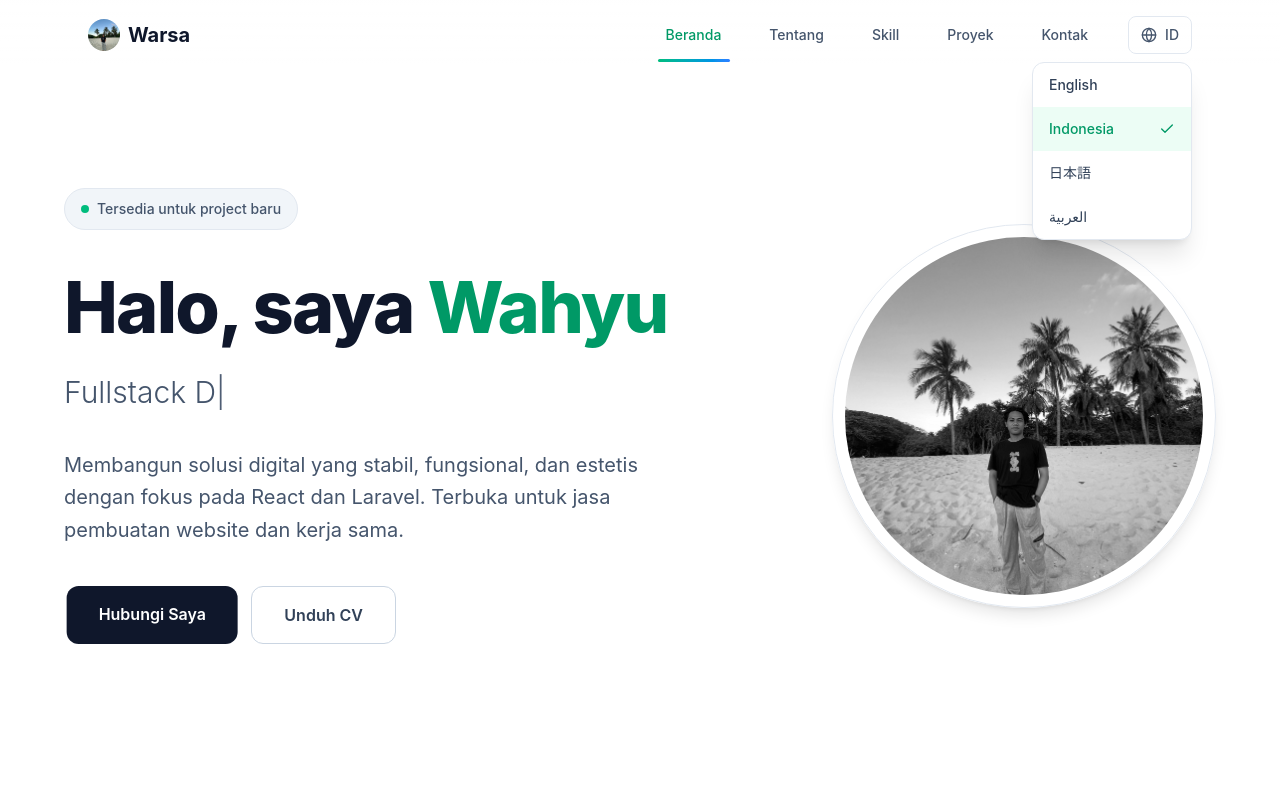
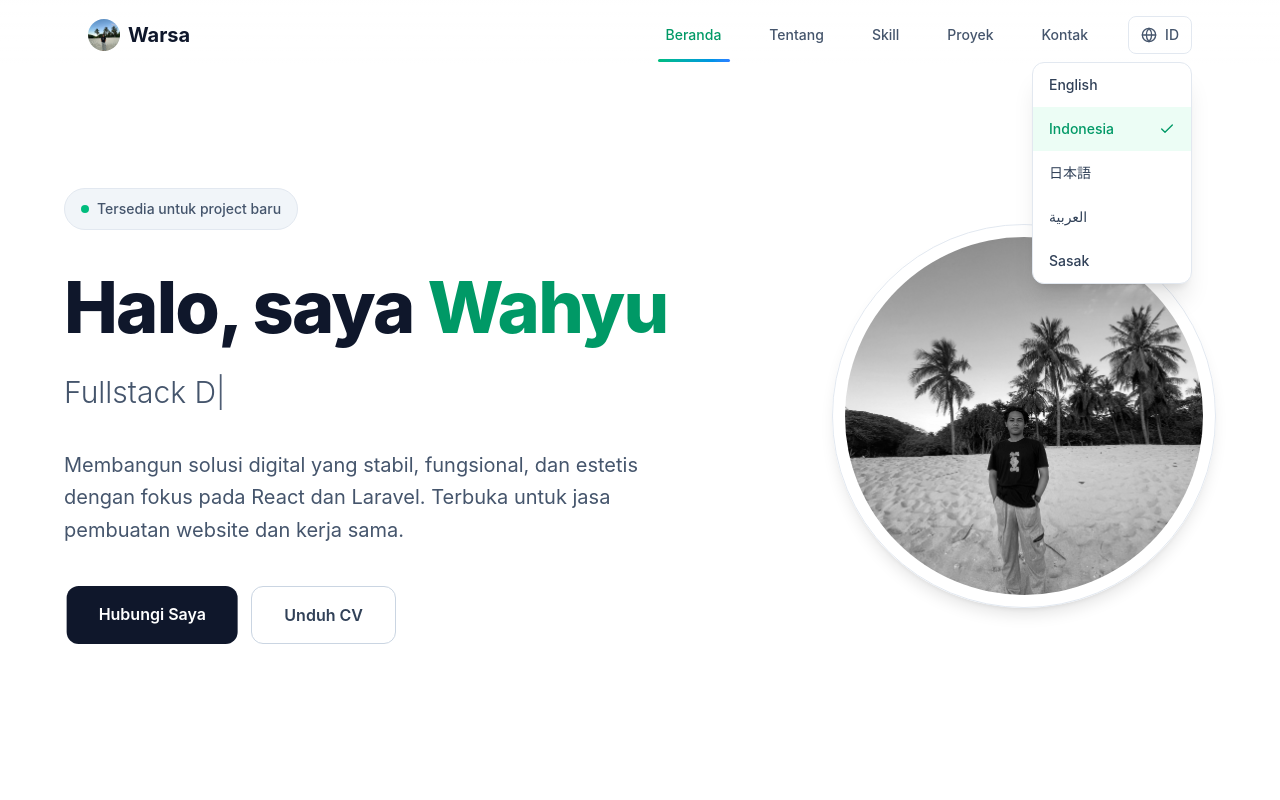
Before and after one commit to warsaftharith/my-portofolio, a React (Vite) app: page / in a window 1280 px wide. Both pictures are taken after a click on the button "ID". Shown: the top 800 px of the page. Built offline with nearby package versions, Linux system fonts and the light colour scheme.

Commit message:
fix: bahasa sasak

```diff
--- a/src/components/About.tsx
+++ b/src/components/About.tsx
@@ -4,6 +4,7 @@ import { en } from "../lang/en";
 import { id } from "../lang/id";
 import { jp } from "../lang/jp";
 import { ar } from "../lang/ar";
+import { sas } from "../lang/sas";
 
 const About = () => {
   const { lang } = useLang();
@@ -12,6 +13,7 @@ const About = () => {
     id: id.about,
     jp: jp.about,
     ar: ar.about,
+    sas: sas.about,
   };
 
   const t = translations[lang as keyof typeof translations];
--- a/src/components/Contact.tsx
+++ b/src/components/Contact.tsx
@@ -8,6 +8,7 @@ import { en } from "../lang/en";
 import { id } from "../lang/id";
 import { jp } from "../lang/jp";
 import { ar } from "../lang/ar";
+import { sas } from "../lang/sas";
 
 // ================== VARIANTS ==================
 const fadeUp: Variants = {
@@ -35,6 +36,7 @@ const Contact = () => {
     id: id.contact,
     jp: jp.contact,
     ar: ar.contact,
+    sas: sas.contact,
   };
 
   const t = translations[lang as keyof typeof translations];
--- a/src/components/Experience.tsx
+++ b/src/components/Experience.tsx
@@ -4,6 +4,7 @@ import { en } from "../lang/en";
 import { id } from "../lang/id";
 import { jp } from "../lang/jp";
 import { ar } from "../lang/ar";
+import { sas } from "../lang/sas";
 
 type ExperienceItem = {
   year: string;
@@ -48,6 +49,7 @@ const Experience = () => {
     id: id.experience,
     jp: jp.experience,
     ar: ar.experience,
+    sas: sas.experience,
   };
 
   const t = translations[lang as keyof typeof translations];
--- a/src/components/Footer.tsx
+++ b/src/components/Footer.tsx
@@ -5,6 +5,7 @@ import { en } from "../lang/en";
 import { id } from "../lang/id";
 import { jp } from "../lang/jp";
 import { ar } from "../lang/ar";
+import { sas } from "../lang/sas";
 
 const Footer = () => {
   const { lang } = useLang();
@@ -14,6 +15,7 @@ const Footer = () => {
     id: id.footer,
     jp: jp.footer,
     ar: ar.footer,
+    sas: sas.footer,
   };
 
   const t = translations[lang as keyof typeof translations];
--- a/src/components/Hero.tsx
+++ b/src/components/Hero.tsx
@@ -6,6 +6,7 @@ import { en } from "../lang/en";
 import { id } from "../lang/id";
 import { jp } from "../lang/jp";
 import { ar } from "../lang/ar";
+import { sas } from "../lang/sas";
 
     const fadeUp: Variants = {
     hidden: { opacity: 0, y: 40 },
@@ -35,6 +36,7 @@ import { ar } from "../lang/ar";
         id: id.hero,
         jp: jp.hero,
         ar: ar.hero,
+        sas: sas.hero,
     };
 
     const t = translations[lang as keyof typeof translations];
--- a/src/components/Navbar.tsx
+++ b/src/components/Navbar.tsx
@@ -5,6 +5,7 @@ import { en } from "../lang/en";
 import { id } from "../lang/id";
 import { jp } from "../lang/jp";
 import { ar } from "../lang/ar";
+import { sas } from "../lang/sas";
 import { useLang } from "../context/LangContext";
 import logo from "@/assets/profile.jpeg";
 
@@ -34,6 +35,7 @@ const Navbar = () => {
         id: id.navbar,
         jp: jp.navbar,
         ar: ar.navbar,
+        sas: sas.navbar,
     };
 
     const t = translations[lang];
@@ -210,14 +212,15 @@ const Navbar = () => {
                                         { code: "en", label: "English" },
                                         { code: "id", label: "Indonesia" },
                                         { code: "jp", label: "日本語" },
-                                        { code: "ar", label: "العربية" }
+                                        { code: "ar", label: "العربية" },
+                                        { code: "sas", label: "Sasak" }
                                     ].map((item) => (
                                         <button
                                             key={item.code}
                                             type="button"
                                             onClick={(e) => {
                                                 e.stopPropagation();
-                                                setLang(item.code as "en" | "id" | "jp" | "ar");
+                                                setLang(item.code as "en" | "id" | "jp" | "ar" | "sas");
                                                 setOpenLang(false);
                                             }}
                                             className={`w-full flex items-center justify-between px-4 py-3 text-sm transition-colors ${
@@ -308,14 +311,15 @@ const Navbar = () => {
                                                     { code: "en", label: "English" },
                                                     { code: "id", label: "Indonesia" },
                                                     { code: "jp", label: "日本語" },
-                                                    { code: "ar", label: "العربية" }
+                                                    { code: "ar", label: "العربية" },
+                                                    { code: "sas", label: "Sasak" }
                                                 ].map((item) => (
                                                     <button
                                                         key={item.code}
                                                         type="button"
                                                         onClick={(e) => {
                                                             e.stopPropagation();
-                                                            setLang(item.code as "en" | "id" | "jp" | "ar");
+                                                            setLang(item.code as "en" | "id" | "jp" | "ar" | "sas");
                                                             setOpenLang(false);
                                                         }}
                                                         className={`w-full flex items-center justify-between px-4 py-3 text-sm transition-colors ${
--- a/src/components/Projects.tsx
+++ b/src/components/Projects.tsx
@@ -4,6 +4,7 @@ import { en } from "../lang/en";
 import { id } from "../lang/id";
 import { jp } from "../lang/jp";
 import { ar } from "../lang/ar";
+import { sas } from "../lang/sas";
 
 const container: Variants = {
   hidden: {},
@@ -34,6 +35,7 @@ const Projects = () => {
     id: id.projects,
     jp: jp.projects,
     ar: ar.projects,
+    sas: sas.projects,
   };
 
   const t = translations[lang as keyof typeof translations];
--- a/src/components/Skills.tsx
+++ b/src/components/Skills.tsx
@@ -16,6 +16,7 @@ import { en } from "../lang/en";
 import { id } from "../lang/id";
 import { jp } from "../lang/jp";
 import { ar } from "../lang/ar";
+import { sas } from "../lang/sas";
 
 const skillIcons: Record<string, React.ReactNode> = {
   HTML5: <SiHtml5 />,
@@ -73,6 +74,7 @@ const Skills = () => {
     id: id.skills,
     jp: jp.skills,
     ar: ar.skills,
+    sas: sas.skills,
   };
 
   const t = translations[lang as keyof typeof translations];
--- a/src/context/LangContext.tsx
+++ b/src/context/LangContext.tsx
@@ -1,6 +1,6 @@
 import { createContext, useContext, useState, useEffect } from "react";
 
-type Lang = "en" | "id" | "jp"| "ar";
+type Lang = "en" | "id" | "jp" | "ar" | "sas";
 
 type LangContextType = {
   lang: Lang;
--- a/src/lang/sas.ts
+++ b/src/lang/sas.ts
@@ -2,7 +2,7 @@ import project1 from "@/assets/images/project1.png";
 import project2 from "@/assets/images/project2.png";
 import project3 from "@/assets/images/project3.png";
 
-export const sasak = {
+export const sas = {
   // Navigasi
   navbar: {
     home: 'Beranda',
@@ -30,7 +30,7 @@ export const sasak = {
         year: '2024 - saiki',
         title: 'Pengembang Frontend (Freelance)',
         company: 'Perusahaan Solusi Teknologi',
-        description: 'Nggawe dashboard POS multi-tenant nganggo React & Laravel.',
+        description: 'Nggawe dashboard POS multi-tenant kadu React & Laravel.',
         color: 'bg-emerald-500',
       },
       {
@@ -64,7 +64,7 @@ export const sasak = {
   // Proyek
   projects: {
     title: 'Proyek Portofolio',
-    subtitle: 'Piraq proyek paling bagus saq pernah tiang garap',
+    subtitle: 'Sekeq-sekeq proyek paling solah saq tiang wah piak',
     featured: 'Unggulan',
     liveDemo: 'Demo Langsung',
     github: 'GitHub',
@@ -115,7 +115,7 @@ export const sasak = {
   contact: {
     title: 'Ayo Kolaborasi',
     subtitle: 'Punyaq proyek menarik? Kirim pesan, tiang gen bales cepat.',
-    namePlaceholder: 'Araq Lengkap',
+    namePlaceholder: 'Aran Lengkap',
     emailPlaceholder: 'Email',
     phonePlaceholder: 'Nomor Telepon',
     messagePlaceholder: 'Tulis pesan side',
```
